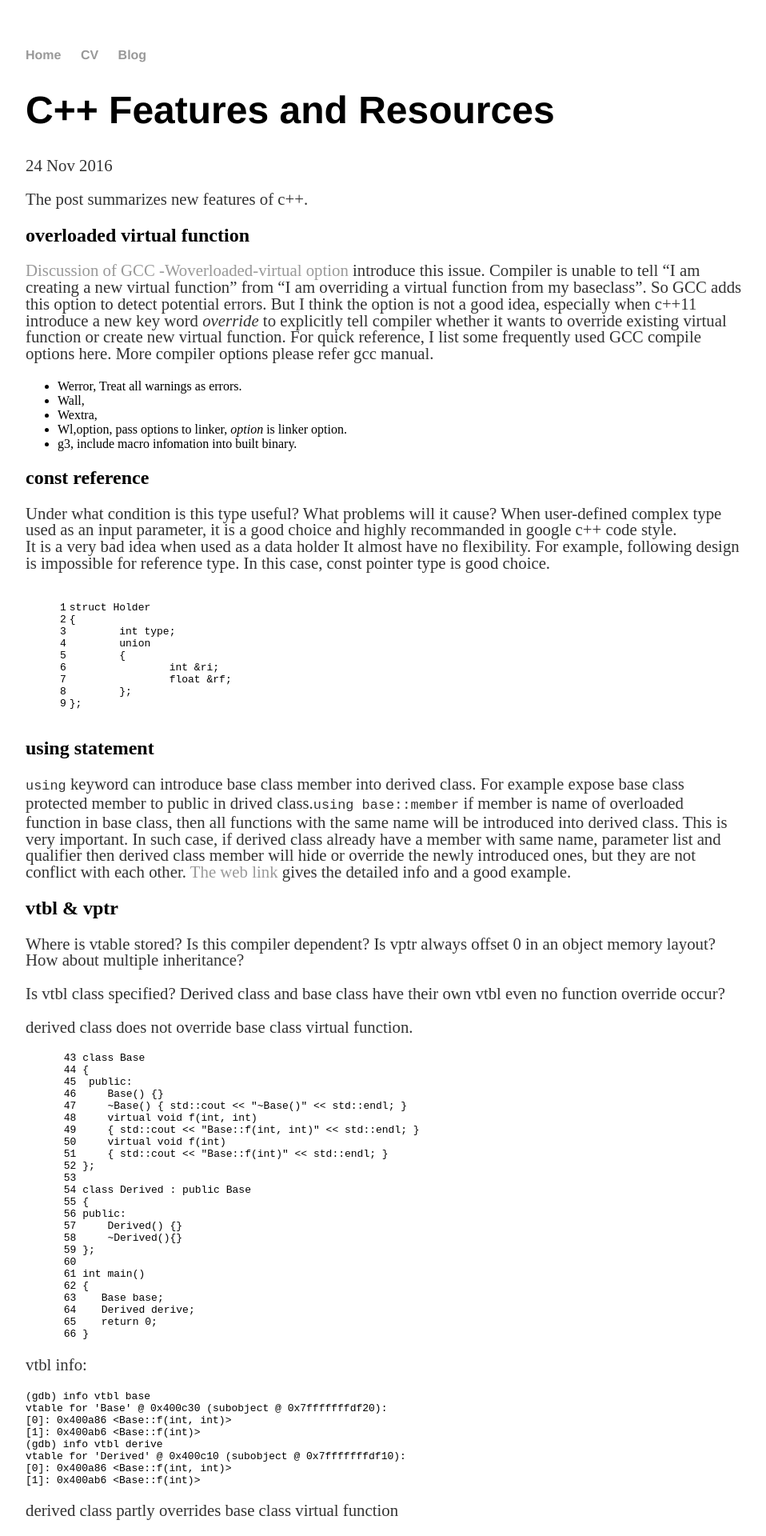
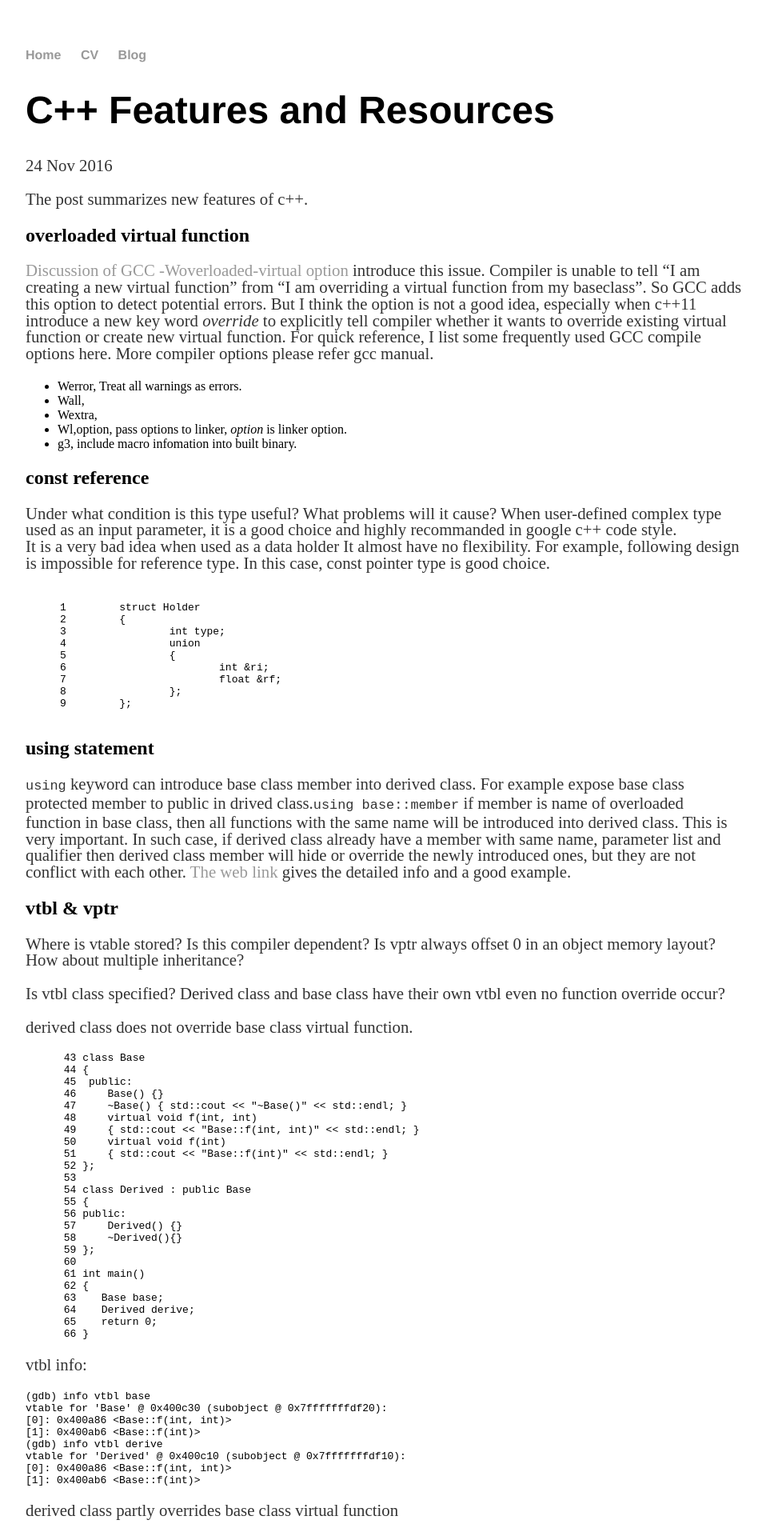
Before and after one commit to ychding11/ychding11.github.io, a Jekyll site: the page built from _posts/2015-03-28-Languages-Resources.md, in a window 1280 px wide. Shown: the top 1920 px of the page at 80% size, without its empty margins (160-1118 px from the left). Built offline with Jekyll 4.4.1, drawn with Linux system fonts in a browser that asks for light colours.

Commit message:
modify style.

```diff
--- a/_posts/2015-03-28-Languages-Resources.md
+++ b/_posts/2015-03-28-Languages-Resources.md
@@ -35,15 +35,15 @@ const pointer type is good choice.
 
 {% highlight cpp linenos %}
 
-struct Holder
-{
-	int type;
-	union
+	struct Holder
 	{
-		int &ri;
-		float &rf;
+		int type;
+		union
+		{
+			int &ri;
+			float &rf;
+		};
 	};
-};
 
 {% endhighlight %}
 
```
